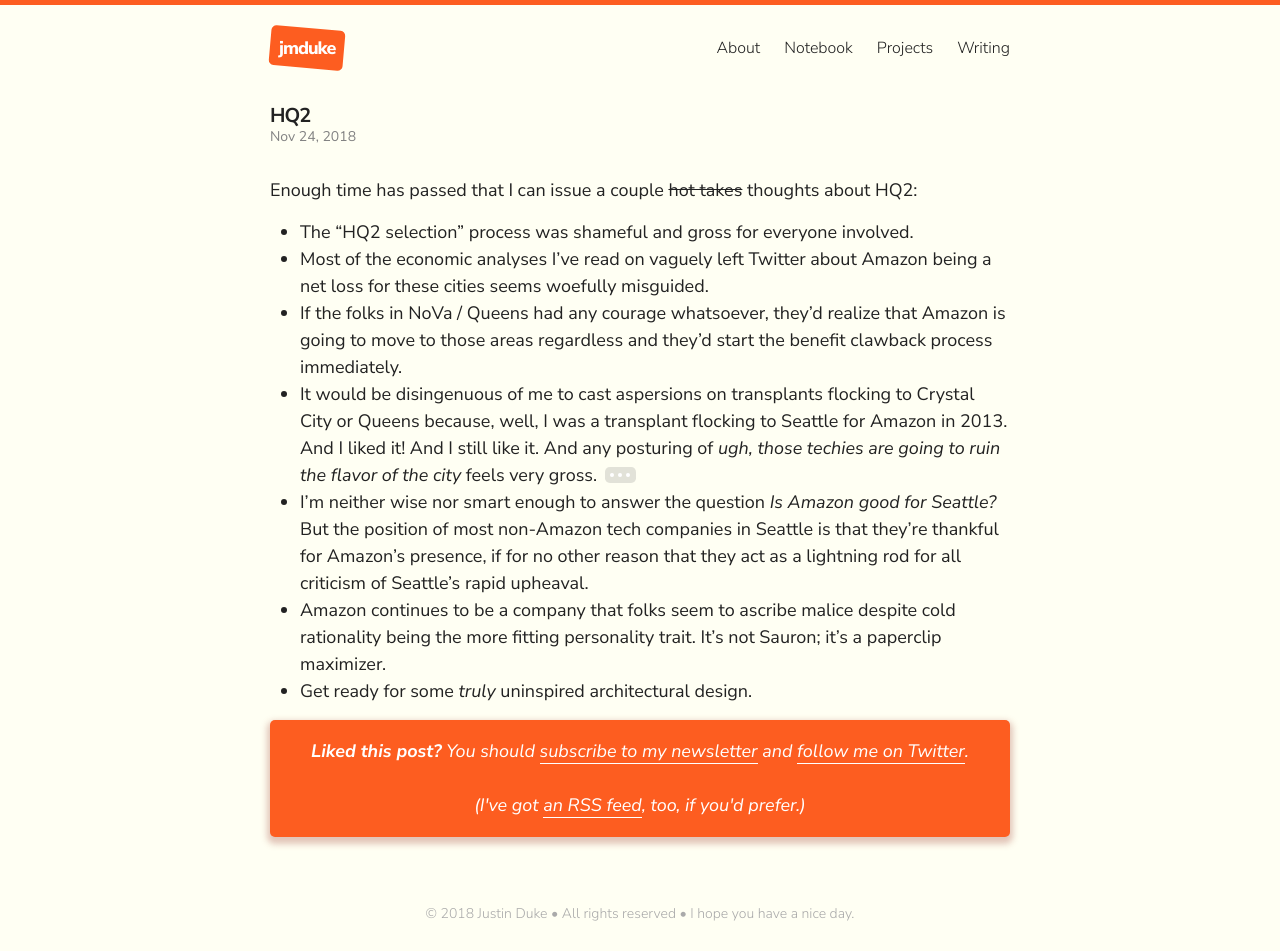
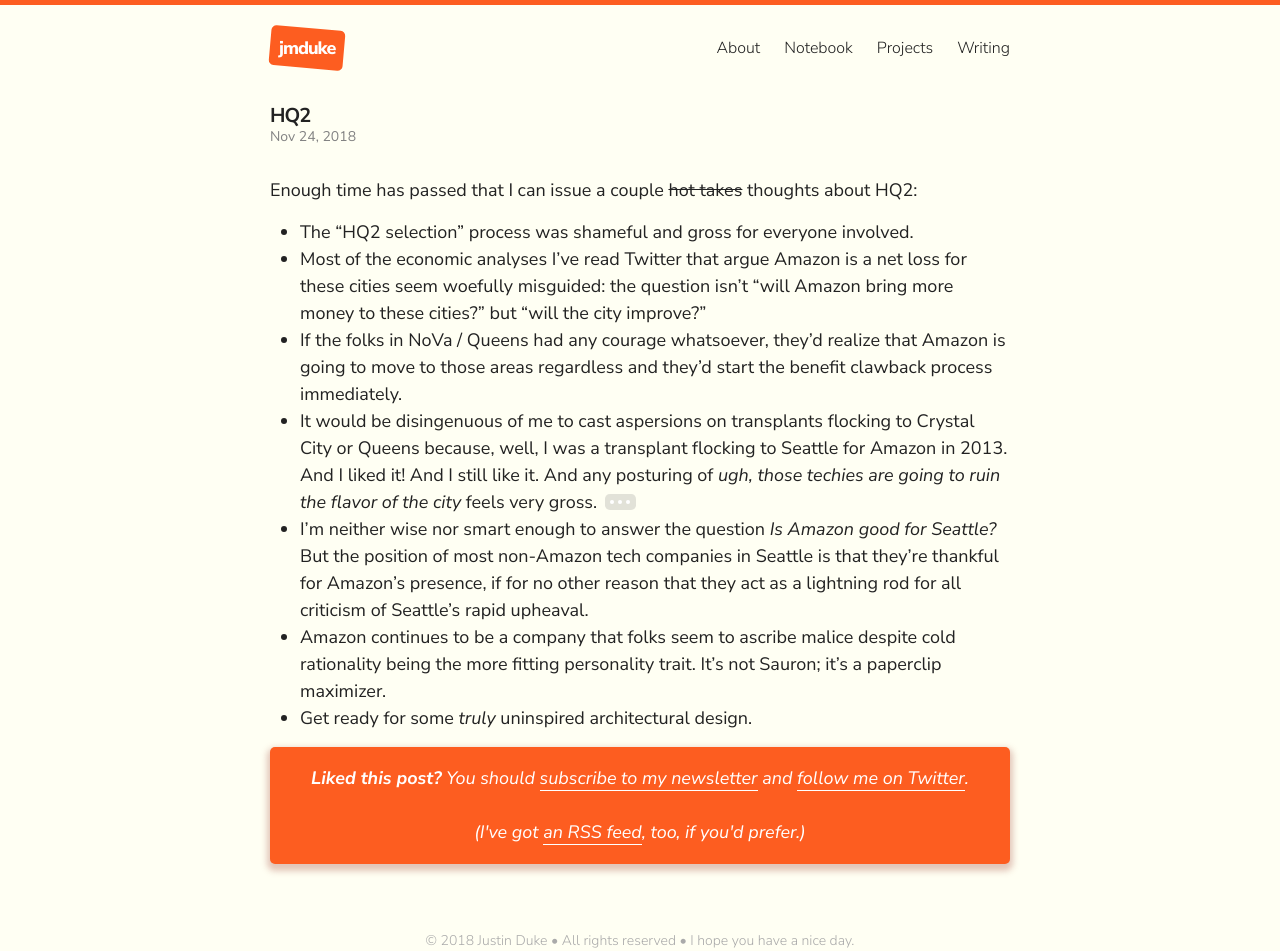
Before and after one commit to jmduke/jmduke-jekyll, a Jekyll site: the page built from _posts/2018-11-24-hq2.md, in a window 1280 px wide. Built offline with Jekyll 4.4.1, drawn with Linux system fonts in a browser that asks for light colours; before the commit the page ends 924 px from its top, so only the background shows below that.

Commit message:
Update Post “2018-11-24-hq2”

```diff
--- a/_posts/2018-11-24-hq2.md
+++ b/_posts/2018-11-24-hq2.md
@@ -5,7 +5,7 @@ title: HQ2
 Enough time has passed that I can issue a couple ~~hot takes~~ thoughts about HQ2:
 
 - The "HQ2 selection" process was shameful and gross for everyone involved.
-- Most of the economic analyses I've read on vaguely left Twitter about Amazon being a net loss for these cities seems woefully misguided.
+- Most of the economic analyses I've read  Twitter that argue Amazon is a net loss for these cities seem woefully misguided: the question isn't "will Amazon bring more money to these cities?" but "will the city improve?"
 - If the folks in NoVa / Queens had any courage whatsoever, they'd realize that Amazon is going to move to those areas regardless and they'd start the benefit clawback process immediately.
 - It would be disingenuous of me to cast aspersions on transplants flocking to Crystal City or Queens because, well, I was a transplant flocking to Seattle for Amazon in 2013.  And I liked it!  And I still like it. And any posturing of _ugh, those techies are going to ruin the flavor of the city_ feels very gross. [^1]
 - I'm neither wise nor smart enough to answer the question *Is Amazon good for Seattle?* But the position of most non-Amazon tech companies in Seattle is that they're thankful for Amazon's presence, if for no other reason that they act as a lightning rod for all criticism of Seattle's rapid upheaval.
```
